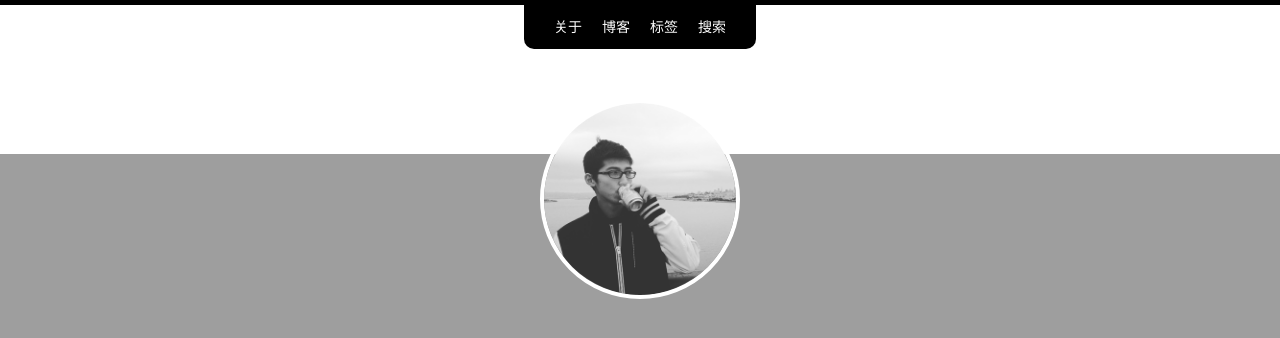
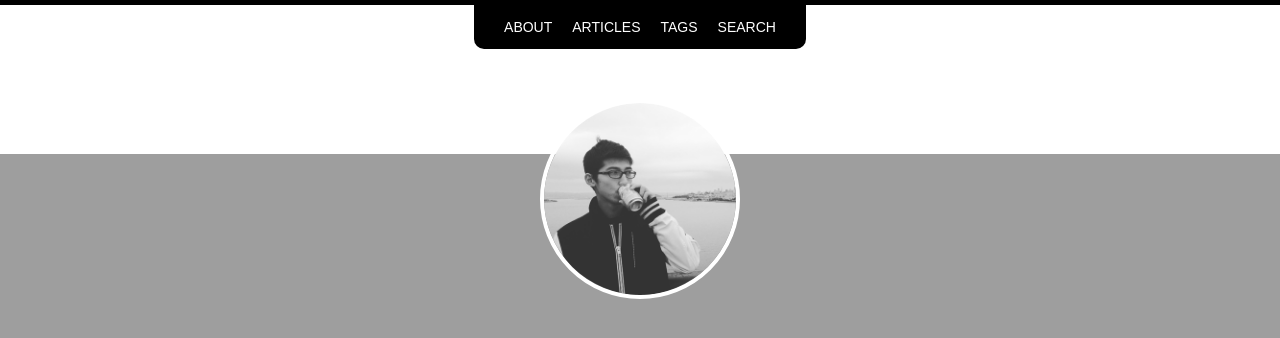
Before and after one commit to ryanyuan42/ryanyuan42.github.io, a Jekyll site: the page built from index.html, in a window 1280 px wide and 900 px high. Shown: the top 338 px of the window. Built offline with Jekyll 4.4.1, drawn with Linux system fonts in a browser that asks for light colours; nearby versions of some CDN libraries.

Commit message:
Update navigation.yml

```diff
--- a/_data/navigation.yml
+++ b/_data/navigation.yml
@@ -1,13 +1,13 @@
 # Site navigation links
 
-- title: 关于
+- title: About
   url: /about/
 
-- title: 博客
+- title: Articles
   url: /articles/
 
-- title: 标签
+- title: Tags
   url: /tags/
 
-- title: 搜索
+- title: Search
   url: /search/
```
